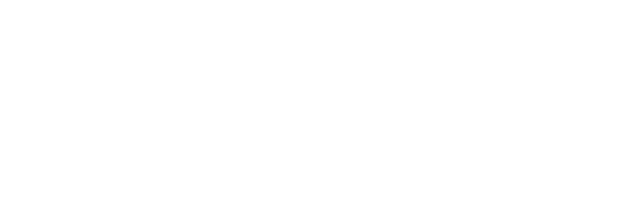
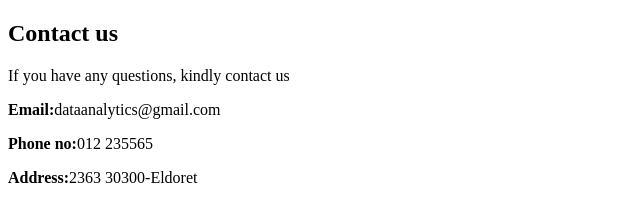
Before and after one commit to Seraf-J/DATA-ANALYTICS, a plain HTML site: page Pages/Contact.html in a window 1280 px wide. Shown: the whole page, without its empty margins (0-640 px from the left). Drawn offline with Linux system fonts and the light colour scheme.

Commit message:
Created the contact us page

```diff
--- a/Pages/Aboutus.html
+++ b/Pages/Aboutus.html
@@ -4,11 +4,19 @@
     <meta charset="UTF-8">
     <meta name="viewport" content="width=device-width, initial-scale=1.0">
     <title>DATA ANALYSIS</title>
+
+    <!--link to external css-->
+    <link rel="stylesheet" href="../Stylesheet/Aboutus.css">
 </head>
 
 <body>
 
     <h1>DATA ANALYSIS</h1>
 
+    <!--paragraph-->
+    <p>Lorem, ipsum dolor sit amet consectetur adipisicing elit. <br>
+        Nisi aperiam neque ullam ipsa illo voluptate vitae omnis sequi perferendis architecto.<br>
+        Itaque eos, quibusdam qui modi voluptatum amet non totam fuga.</p>
+
 </body>
 </html>
--- a/Pages/Contact.html
+++ b/Pages/Contact.html
@@ -0,0 +1,25 @@
+<!DOCTYPE html>
+<html lang="en">
+<head>
+    <meta charset="UTF-8">
+    <meta name="viewport" content="width=device-width, initial-scale=1.0">
+    <title>Contact us</title>
+
+    <!--link to external css-->
+    <link rel="stylesheet" href="../Stylesheet/Contact.css">
+
+</head>
+
+<h2>Contact us</h2>
+
+<div>
+    <p>If you have any questions, kindly contact us</p>
+    <p><strong>Email:</strong>dataanalytics@gmail.com</p>
+    <p><strong>Phone no:</strong>012 235565</p>
+    <p><strong>Address:</strong>2363 30300-Eldoret</p>
+   </div>
+
+<body>
+
+</body>
+</html>
--- a/Stylesheet/Aboutus.css
+++ b/Stylesheet/Aboutus.css
@@ -0,0 +1,27 @@
+h1{
+    color: black;
+    padding-left: 20px;
+    padding-right: 20px;
+}
+
+body{
+    background-color: cornflowerblue;
+}
+
+p{
+    padding-left: 20px;
+    padding-right: 20px;
+}
+
+img{
+    padding: 20px;
+}
+
+nav{
+    padding: 20px;
+}
+
+h2{
+    padding-left: 20px;
+    padding-right: 20px;
+}
```
Also changed, not shown: Index.html (+4 -2 lines), Pages/Services.html (+16 -0 lines).
